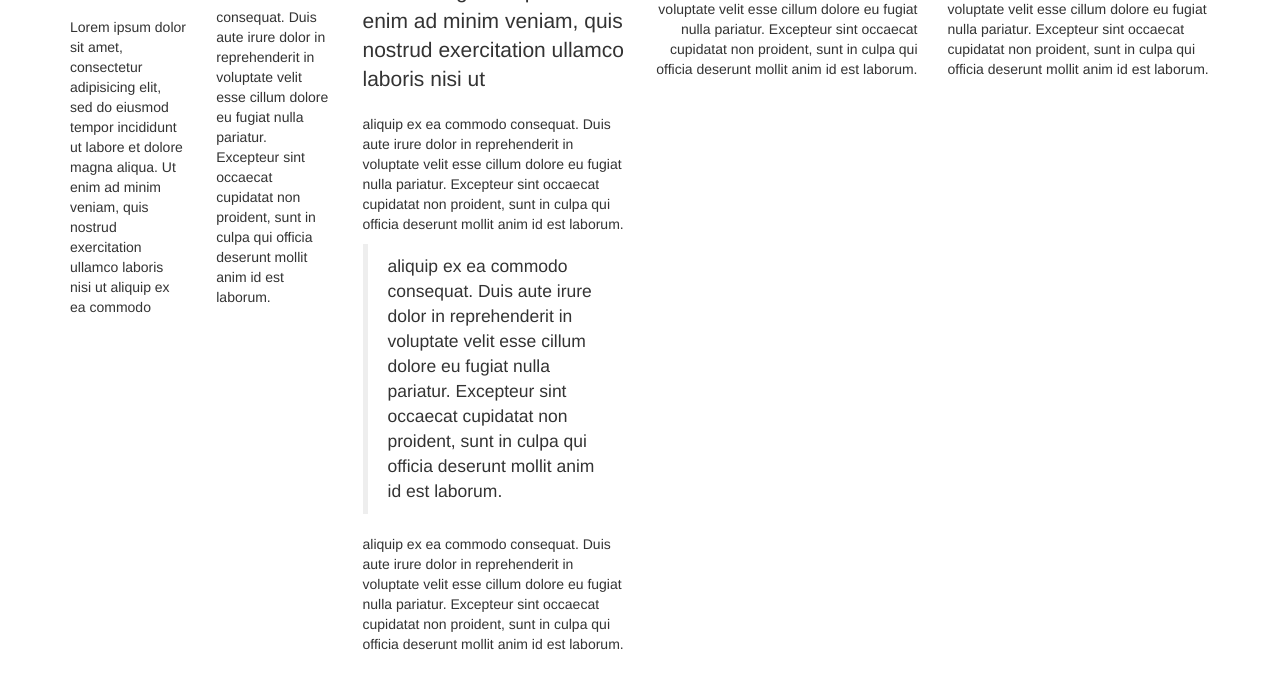
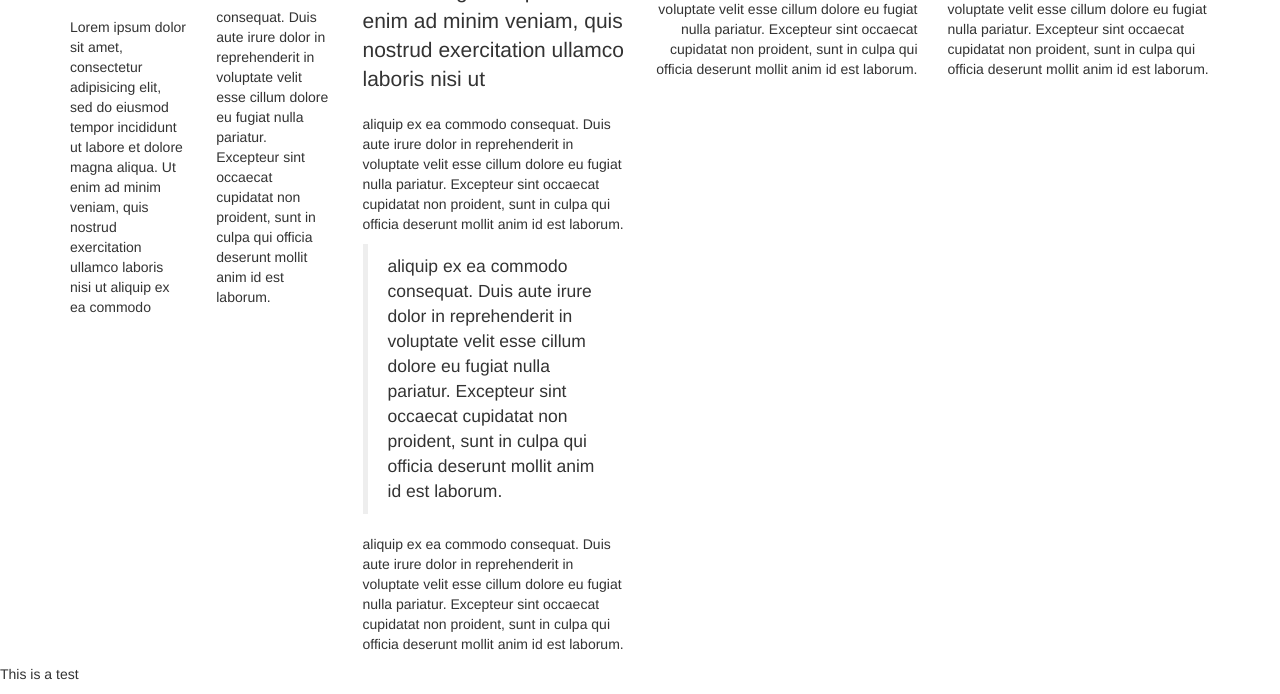
Before and after one commit to juneate/bootstrap-grid-example, a plain HTML site: page index.html in a window 1280 px wide. Shown: the part 306-1000 px from the top of the page. Before the commit the page ends 970 px from the top, so only its background shows below. Drawn offline with nearby package versions, Linux system fonts and the light colour scheme.

Commit message:
Here's a footer

```diff
--- a/index.html
+++ b/index.html
@@ -95,6 +95,10 @@
 
         </div>
 
+        <footer>
+            <p>This is a test</p>
+        </footer>
+
 
         <script src="https://ajax.googleapis.com/ajax/libs/jquery/1.11.3/jquery.min.js"></script>
         <script src="https://maxcdn.bootstrapcdn.com/bootstrap/3.3.6/js/bootstrap.min.js"></script>
```
